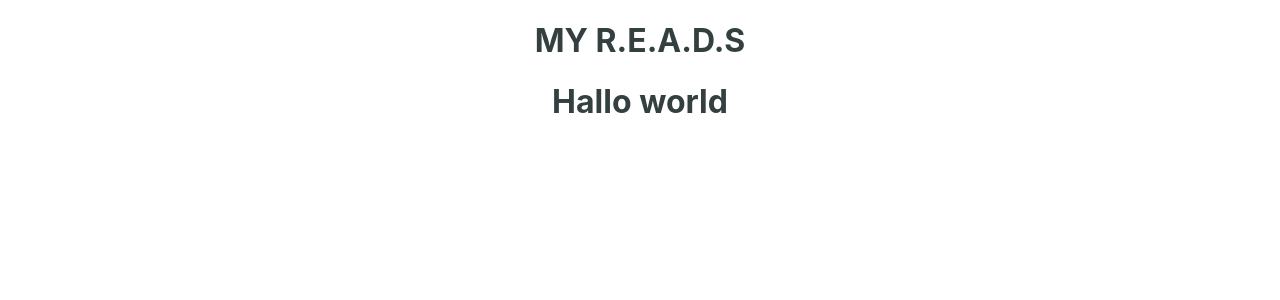
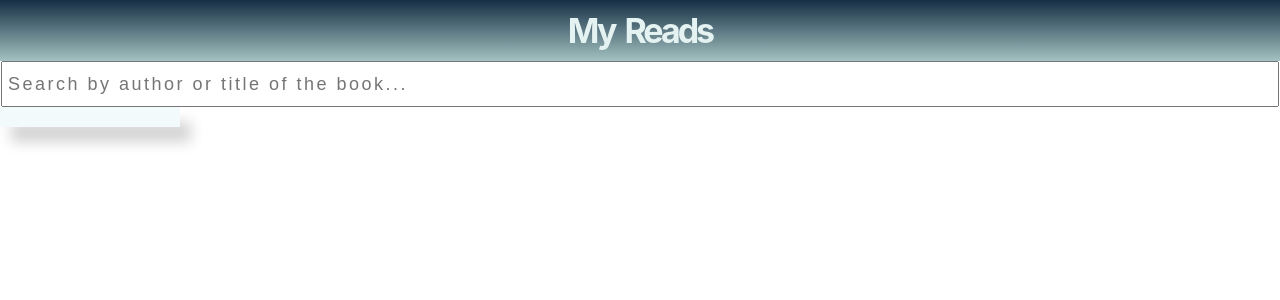
Before and after one commit to illyShelly/Udacity-Final-MyReads, a React (Create React App) app: page / in a window 1280 px wide. Shown: the top 300 px of the page. Built offline with nearby package versions, Linux system fonts and the light colour scheme; no server answers.

Commit message:
start Searchpage, books empty image etc.

```diff
--- a/package.json
+++ b/package.json
@@ -3,6 +3,7 @@
   "version": "0.1.0",
   "private": true,
   "dependencies": {
+    "escape-string-regexp": "^1.0.5",
     "react": "^16.6.3",
     "react-dom": "^16.6.3",
     "react-scripts": "2.1.1"
--- a/src/App.css
+++ b/src/App.css
@@ -1,6 +1,16 @@
 .App {
   text-align: center;
   color: #344040;
+}
+
+nav h1 {
+  margin: 0;
+  padding: 10px;
+  background: linear-gradient(#162f45, #33767373);
+  color: #e5f2f2;
+  letter-spacing: -3px;
+  word-spacing: 5px;
+  font-size: 34px;
 }
 
 /*book related CSS*/
@@ -16,6 +26,11 @@
 /*space between books*/
 .books-template li {
   padding: 10px;
+}
+
+.book img {
+  width: 128;
+  height: 193;
 }
 
 .book {
@@ -46,8 +61,10 @@
 .shelf-title {
   text-align: left;
   padding: 10px;
-  background: linear-gradient(360deg, black, #33767373);
-  color: #cce1e6;
+  background: linear-gradient(179deg, #162f45, #33767373);
+  /*color: #cce1e6;*/
+  color: white;
+  letter-spacing: -2px;
 }
 
 /*Book switcher to book relative*/
@@ -61,7 +78,7 @@
   border-bottom-right-radius: 0;
   /*border-radius: 50%;*/
   /*background-image: url('./icons/switcher.svg');*/
-  background: #344040;
+  background: #1f3b53;
   background-repeat: no-repeat;
   background-size: 15px;
   box-shadow: 3px 4px 16px rgba(0,0,0,0.56), 2px 3px 6px rgba(0,0,0,0.23);
@@ -74,3 +91,17 @@
   opacity: 0; /* not to be visible */
   cursor: pointer;
 }
+
+/*Search page*/
+.search {
+  /*margin: 10px;*/
+}
+
+.search input {
+  width: 99%;
+  height: 40px;
+  font-size: 18px;
+  color: #999;
+  padding-left: 5px;
+  letter-spacing: 2.5px;
+}
--- a/src/App.js
+++ b/src/App.js
@@ -7,15 +7,16 @@ import Searchpage from './components/Searchpage';
 
 class App extends Component {
   state = {
-    // testbooks: ["ahoj", "jak", "se", "mas"],
+    // testbooks: ["how", "are", "you", "all"],
     books: []
   }
+
   // fetch book from API
   componentDidMount() {
     BooksAPI.getAll()
     .then(data => {
       // check contains of data
-      console.log(data);
+      // console.log(data);
       this.setState({ books: data })
     })
     .catch(error => console.log(error + " this error happend"))
@@ -36,22 +37,26 @@ class App extends Component {
     .catch(error => console.log(error + " this error happend"));
   }
 
+
 // do not write (book) => {} wrong syntax
 // Each child in an array unique "key" prop.
 // id looks like: id: "nggnmAEACAAJ"
   render() {
     return (
       <div className="App">
-        <h1>MY R.E.A.D.S</h1>
+        <nav> <h1>My Reads</h1></nav>
           <div className="">
           {/*<p>{this.state.testbooks[0]}</p> */}
-          {/*  <Mainpage
+         {/* <Mainpage
             books={this.state.books}
             changeShelf={this.changeShelf}
             />*/}
             {/* <Book books={this.state.books}
            />*/}
-           <Searchpage />
+           <Searchpage
+            books={this.state.books}
+            changeShelf={this.changeShelf}
+           />
           </div>
 
       </div>
--- a/src/components/Book.js
+++ b/src/components/Book.js
@@ -2,18 +2,17 @@ import React from 'react';
 import Switcher from './Switcher';
 
 function Book(props) {
+
   return (
     <div className="book">
       <Switcher
       changeShelf={props.changeShelf}
       onshelf={props.onshelf}
-      book={props.book}
+      book={props.book} // forget to add book id does not work in Switcher
       />
-      <div
-        style={{ width: 128,
-          height: 193,
-          /*'url("http")'*/
-          backgroundImage: `url("${props.book.imageLinks.smallThumbnail}")` }}>
+      <div>
+      <img src={props.book.imageLinks ? props.book.imageLinks.smallThumbnail : ''}
+          alt={props.book.title}/>
       </div>
       <div className="book-title">{props.book.title}</div>
       <div className="book-author">
--- a/src/components/Searchpage.js
+++ b/src/components/Searchpage.js
@@ -1,9 +1,77 @@
-import React from 'react';
+import React, { Component } from 'react';
+import * as BooksAPI from '../BooksAPI';
+// import Shelf from './Shelf';
+import Book from './Book'
 
-function Searchpage(props) {
+class Searchpage extends Component {
+  constructor(props) {
+    super(props);
+    this.state = {
+      searchString: '', // at the beggining empty string
+      searchedQuery: [], // data get from API search method
+      foundBooks: []
+    }
+  }
+
+  handleSearch = (query) => {
+    BooksAPI.search(query).then(dataBooks => {
+      if(dataBooks.error) {
+        this.setState({
+          searchedQuery: [],
+          searchString: console.log(dataBooks.error)
+        })
+      }
+      else {
+        dataBooks.map(book => (this.state.foundBooks.filter((found) => found.id === book.id)
+        ));
+        this.setState({
+          searchString: query,
+          searchedQuery: dataBooks
+        })
+      }
+    })
+  }
+    // .then(data => console.log(data))
+
+  render() {
     return(
-      <h1>Hallo world</h1>
-      )
+      <div className="search">
+      <input
+        type="text"
+        placeholder="Search by author or title of the book..."
+        onChange={(event) => this.handleSearch(event.target.value)}
+        // onChange={this.handleSearch}
+        value={this.state.searchString}
+      />
+       <div className="book">
+      </div>
+    </div>
+    )
+  }
 }
+export default Searchpage;
 
-export default Searchpage;
+// handleSearch => search(query) ... get this promise
+// (20) [{…}, {…}, {…}, {…}, {…}, {…}, {…}, {…}, {…}, {…}, {…}, {…}, {…}, {…}, {…}, {…}, {…}, {…}, {…}, {…}]
+// 0: {title: "Experience And Education", authors: Array(1), publisher: "Simon and Schuster", publishedDate: "2007-11-01", description: "Experience and Education is the best concise state… historical and social, both orderly and dynamic.", …}
+// 1: {title: "Opening Up Education", subtitle: "The Collective Advancement of Education Through Open Technology, Open Content, and Open Knowledge", authors: Array(2), publisher: "MIT Press", publishedDate: "2008", …}
+// 2: {title: "Emile", subtitle: "Or, On Education", authors: Array(1), publisher: "Basic Books", publishedDate: "1979", …}
+// 3: {title: "Issues in Education Research", subtitle: "Problems and Possibilities", authors: Array(2), publisher: "Jossey-Bass", publishedDate: "1999-06-29", …}
+// 4: {title: "Knowledge, Politics and the History of Education", authors: Array(1), publisher: "LIT Verlag Münster", publishedDate: "2012", description: "The humanities and social science disciplines have…ame time? (Series: Studies on Education - Vol. 2)", …}
+// 5: {title: "On Education", authors: Array(1), publisher: "Psychology Press", publishedDate: "1985-01", description: "'With admirable clarity, Mrs Peters sums up what d…ches to its teaching.' -Times Literary Supplement", …}
+// 6: {title: "On Education", authors: Array(2), publisher: "Courier Corporation", publishedDate: "2003-12", description: ""One of the greatest problems of education," Kant …evel — an innovative notion for the 18th century.", …}
+// 7: {title: "The Race Between Education and Technology", authors: Array(2), publisher: "Harvard University Press", publishedDate: "2008", description: "This book provides a careful historical analysis o…low-down and what might be done to ameliorate it.", …}
+// 8: {title: "Real Education", subtitle: "Four Simple Truths for Bringing America's Schools Back to Reality", authors: Array(1), publisher: "Crown Forum", publishedDate: "2008-08-19", …}
+// 9: {title: "The Way of Mindful Education: Cultivating Well-Being in Teachers and Students", authors: Array(1), publisher: "W. W. Norton & Company", publishedDate: "2014-06-08", description: "A new educational paradigm for youth mindfulness. …ssionate, ethical, and effective way of teaching.", …}
+// 10: {title: "The Process of Education, Revised Edition", authors: Array(1), publisher: "Harvard University Press", publishedDate: "2009-06-30", industryIdentifiers: Array(2), …}
+// 11: {title: "On Education", authors: Array(1), publisher: "Transaction Publishers", publishedDate: "1977", industryIdentifiers: Array(2), …}
+// 12: {title: "Irish Education", subtitle: "Its History and Structure", authors: Array(1), publisher: "Institute of Public Administration", publishedDate: "1981", …}
+// 13: {title: "Education at the Crossroads", authors: Array(1), publisher: "Yale University Press", publishedDate: "1943", description: "The author, a modern Catholic writer-philosopher, sets forth his views on Christian education.", …}
+// 14: {title: "The Mcdonaldization of Higher Education", authors: Array(1), publisher: "IAP", publishedDate: "2006", industryIdentifiers: Array(2), …}
+// 15: {title: "Instead of Education", subtitle: "Ways to Help People Do Things Better", authors: Array(2), publisher: "Sentient Publications", publishedDate: "2004", …}
+// 16: {title: "Locke's Education for Liberty", authors: Array(1), publisher: "Lexington Books", publishedDate: "1999-01-01", description: "Locke's Education for Liberty presents an analysis…unity heretofore unrecognized in Locke's thought.", …}
+// 17: {title: "Early Childhood Education [Four Volumes]", authors: Array(2), publisher: "Greenwood Publishing Group", publishedDate: "2006-12-01", industryIdentifiers: Array(2), …}
+// 18: {title: "Changing Perspectives on International Education", authors: Array(3), publisher: "Indiana University Press", publishedDate: "2001", description: "More than 40 years ago, recognizing that higher ed…xtensive bibliography of international resources.", …}
+// 19: {title: "Theory and Principles of Education", authors: Array(1), publisher: "Discovery Publishing House", publishedDate: "2004-01-01", description: "Contents: Meaning, Nature and Scope of Education, … National and Emotional Integration by Education.", …}
+// length: 20
+// __proto__: Array(0)
--- a/src/components/Switcher.js
+++ b/src/components/Switcher.js
@@ -6,6 +6,7 @@ function Switcher(props) {
       <select onChange={(event) =>
         props.changeShelf(props.book, event.target.value)
       }
+      // current value of the book's shelf
         value={props.book.shelf}
       >
       <option value="move" disabled>Move to...</option>
```
Also changed, not shown: 1 other file (tests, documents, lock files or other folders).
